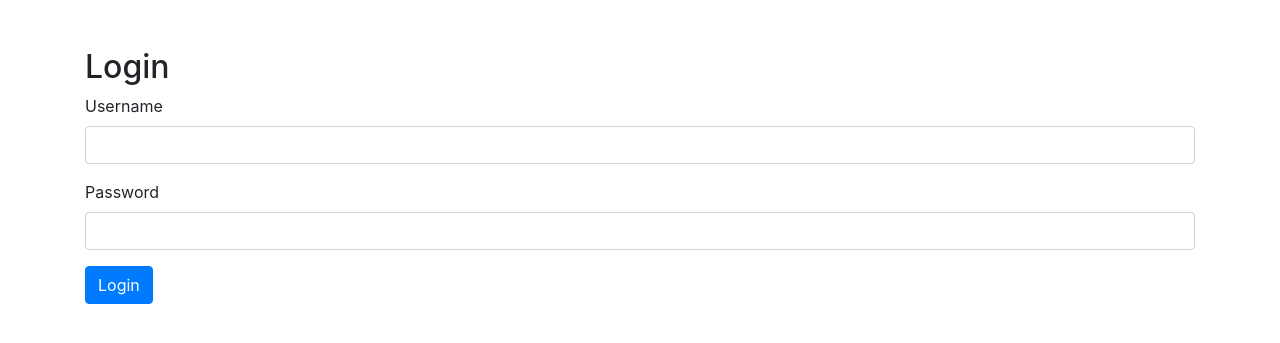
After one commit to maxtar65/collezione_minerali, a Flask app: page /login in a window 1280 px wide. The commit adds this page. Shown: the top 343 px of the page. Run offline with Flask 3, Linux system fonts and the light colour scheme; some libraries are stand-ins or nearby versions.

Commit message:
Modificato con inserimento admin

```diff
--- a/app.py
+++ b/app.py
@@ -1,11 +1,13 @@
 from flask import Flask, jsonify, render_template, redirect, url_for, request, flash
-from models import db, Collezione, Localita, Specie, SistemaXX, migrate_sistema_xx
-from forms import CollezioneForm, LocalitaForm, SearchForm, SpecieForm
+from flask_sqlalchemy import SQLAlchemy
+from flask_admin import Admin, AdminIndexView
+from flask_admin.contrib.sqla import ModelView
+from flask_login import LoginManager, UserMixin, login_user, logout_user, current_user, login_required
+from flask_migrate import Migrate
+from flask_caching import Cache
+from models import db, Collezione, Localita, Specie, SistemaXX
 from settings import DATABASE_PATH
 from sqlalchemy import func, or_, event
-from flask_caching import Cache
-from flask_sqlalchemy import SQLAlchemy
-from flask_migrate import Migrate
 import os
 import unicodedata
 
@@ -13,11 +15,55 @@ app = Flask(__name__)
 app.config['SQLALCHEMY_DATABASE_URI'] = f'sqlite:///{DATABASE_PATH}'
 app.config['SQLALCHEMY_TRACK_MODIFICATIONS'] = False
 app.config['SECRET_KEY'] = 'SECRET_KEY'
+
+# Inizializzazione delle estensioni
 db.init_app(app)
+migrate = Migrate(app, db)
+cache = Cache(app, config={'CACHE_TYPE': 'simple'})
+login_manager = LoginManager(app)
+login_manager.login_view = 'login'
 
-# migrate = Migrate(app, db)
+# Definizione del modello User per l'autenticazione
+class User(UserMixin, db.Model):
+    id = db.Column(db.Integer, primary_key=True)
+    username = db.Column(db.String(150), unique=True, nullable=False)
+    password = db.Column(db.String(150), nullable=False)
 
-cache = Cache(app, config={'CACHE_TYPE': 'simple'})
+# Caricatore di utenti
+@login_manager.user_loader
+def load_user(user_id):
+    return User.query.get(int(user_id))
+
+# Classe customizzata per proteggere l'accesso ad Admin
+class MyAdminIndexView(AdminIndexView):
+    def is_accessible(self):
+        return current_user.is_authenticated
+
+    def inaccessible_callback(self, name, **kwargs):
+        return redirect(url_for('login'))
+
+# Configurazione di Flask-Admin con la protezione di accesso
+admin = Admin(app, name='Minerali Catalog Admin', template_mode='bootstrap4', index_view=MyAdminIndexView())
+
+# Aggiunta dei modelli al pannello di amministrazione
+admin.add_view(ModelView(Collezione, db.session))
+admin.add_view(ModelView(Localita, db.session))
+admin.add_view(ModelView(Specie, db.session))
+admin.add_view(ModelView(SistemaXX, db.session))
+
+# Variabile per tenere traccia della prima richiesta
+is_first_request = True
+
+@app.before_request
+def create_admin_user():
+    global is_first_request
+    if is_first_request:
+        is_first_request = False
+        user = User.query.filter_by(username='admin').first()
+        if not user:
+            admin = User(username='admin', password='password')  # Ricorda di usare un hash sicuro per le password reali
+            db.session.add(admin)
+            db.session.commit()
 
 # @app.cli.command("migrate-sistema-xx")
 # def migrate_sistema_xx_command():
@@ -47,6 +93,25 @@ def inject_specie_valide():
 @app.route('/')
 def index():
     return render_template('index.html')
+
+@app.route('/login', methods=['GET', 'POST'])
+def login():
+    if request.method == 'POST':
+        username = request.form['username']
+        password = request.form['password']
+        user = User.query.filter_by(username=username).first()
+        if user and user.password == password:
+            login_user(user)
+            return redirect(url_for('admin.index'))
+        else:
+            flash('Login non valido. Riprova.')
+    return render_template('login.html')
+
+@app.route('/logout')
+@login_required
+def logout():
+    logout_user()
+    return redirect(url_for('login'))
 
 @app.route('/collezione', methods=['GET'])
 def collezione():
--- /dev/null
+++ b/templates/login.html
@@ -0,0 +1,25 @@
+<!doctype html>
+<html lang="en">
+<head>
+    <meta charset="UTF-8">
+    <meta name="viewport" content="width=device-width, initial-scale=1.0">
+    <title>Login</title>
+    <link rel="stylesheet" href="https://stackpath.bootstrapcdn.com/bootstrap/4.5.2/css/bootstrap.min.css">
+</head>
+<body>
+<div class="container">
+    <h2 class="mt-5">Login</h2>
+    <form method="POST" action="{{ url_for('login') }}">
+        <div class="form-group">
+            <label for="username">Username</label>
+            <input type="text" class="form-control" id="username" name="username" required>
+        </div>
+        <div class="form-group">
+            <label for="password">Password</label>
+            <input type="password" class="form-control" id="password" name="password" required>
+        </div>
+        <button type="submit" class="btn btn-primary">Login</button>
+    </form>
+</div>
+</body>
+</html>
```
Also changed, not shown: migrations/versions/eaaea80f7c5c_create_user_table.py (added, +34 -0 lines), templates/includes/navbar.html (+14 -0 lines), database/db.sqlite3.
